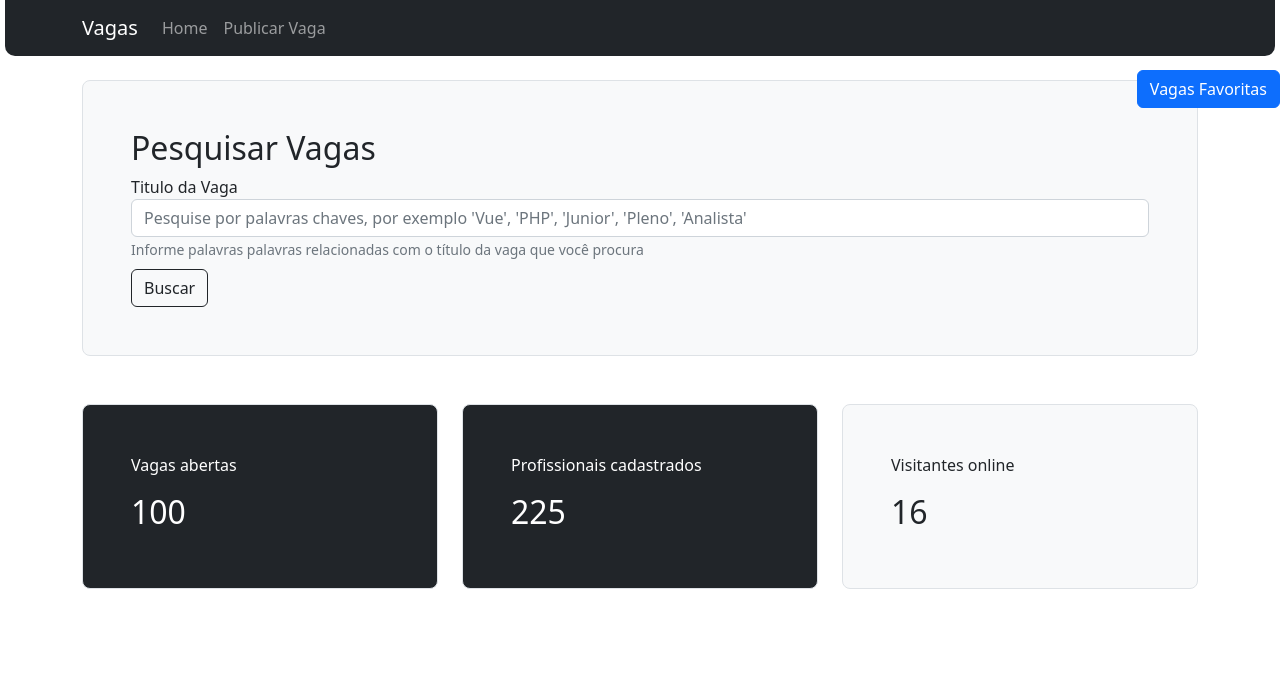
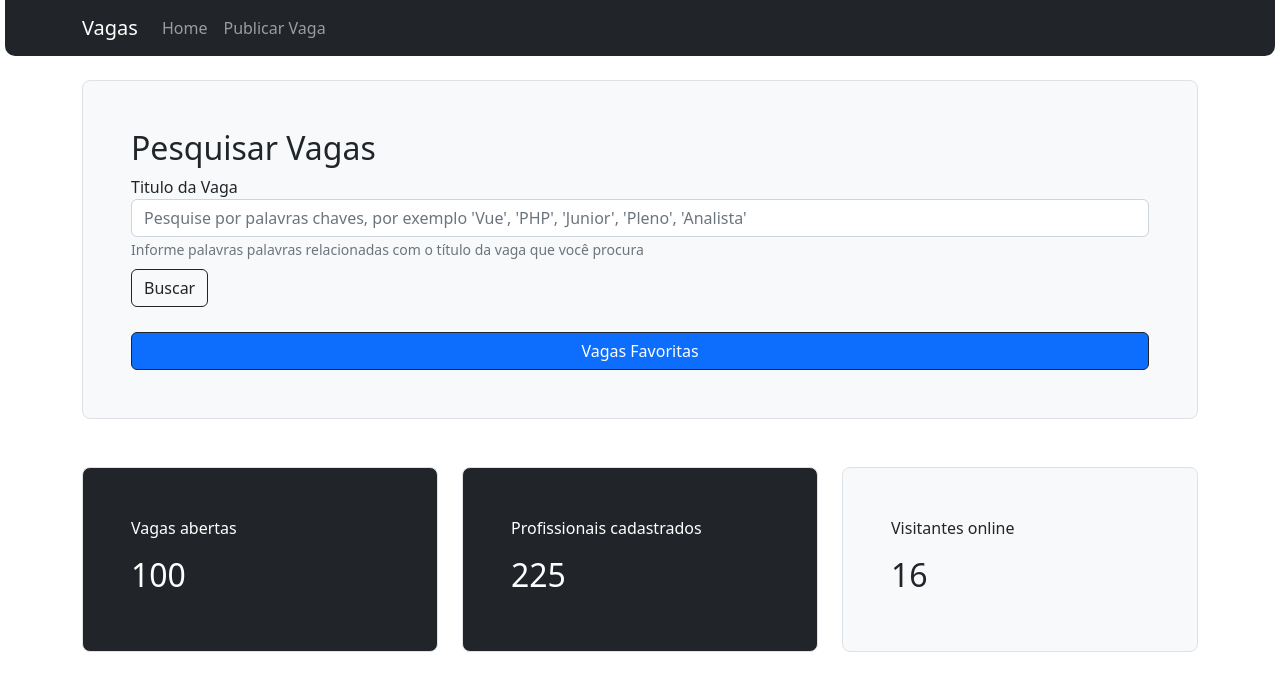
Before and after one commit to SamuelPereiraBrandao/Projeto-Vagas-Vue, a Vue app: page / in a window 1280 px wide. Shown: the top 690 px of the page. Built offline with nearby package versions, Linux system fonts and the light colour scheme.

Commit message:
add favoritar e desfavoritar

```diff
--- a/src/App.vue
+++ b/src/App.vue
@@ -1,7 +1,8 @@
 <template>
   <div>
-    <vagas-favoritas></vagas-favoritas>
+
     <TopoSite @navegar="componente = $event" />
+
     <ConteudoSite v-if="visibilidade" :conteudo="componente"></ConteudoSite>
   </div>
 </template>
@@ -9,7 +10,6 @@
 <script>
 import ConteudoSite from "@/components/layouts/ConteudoSite.vue"; // @ = src
 import TopoSite from "@/components/layouts/TopoSite.vue";
-import VagasFavoritas from "@/components/comuns/VagasFavoritas.vue"
 
 export default {
   name: "App",
@@ -21,7 +21,7 @@ export default {
   components: {
     TopoSite,
     ConteudoSite,
-    VagasFavoritas
+
   },
 };
 </script>
--- a/src/components/comuns/PesquisarVaga.vue
+++ b/src/components/comuns/PesquisarVaga.vue
@@ -8,19 +8,28 @@
           <input class="form-control" type="text" name="" id=""
             placeholder="Pesquise por palavras chaves, por exemplo 'Vue', 'PHP', 'Junior', 'Pleno', 'Analista'" />
           <small class="form-text text-muted">Informe palavras palavras relacionadas com o título da vaga que
-            você procura</small>
+            você procura </small>
         </div>
       </div>
     </div>
     <div class="row">
       <div class="col">
-        <button class="btn btn-outline-dark mt-2">Buscar</button>
+        <div>
+                <button class="btn btn-outline-dark mt-2">Buscar </button>
+        <vagas-favoritas />
+        </div>
+
       </div>
     </div>
   </div>
 </template>
 <script>
+import VagasFavoritas from "@/components/comuns/VagasFavoritas.vue"
 export default {
+
   name: "PesquisarVaga",
+    components: {
+    VagasFavoritas
+  },
 };
 </script>
--- a/src/components/comuns/Vaga.vue
+++ b/src/components/comuns/Vaga.vue
@@ -7,14 +7,13 @@
           </div>
           <div>
             <div class="form-check form-switch">
-              <input type="checkbox" class="form-check-input">
+              <input type="checkbox" class="form-check-input" v-model="favoritada">
               <label for="" class="form-check-label">Favoritar</label>
-              <button class="btn btn-danger" @click="dispararEventoMitt()">teste</button>
             </div>
           </div>
         </div>
       </div>
-      </div>
+    </div>
     <div class="card-body">
       <p>{{ descricao }}</p>
     </div>
@@ -27,6 +26,9 @@
 <script>
 export default {
   name: "PagVaga",
+  data: () => ({
+    favoritada: false
+  }),
   //props: ["titulo", "descricaoVaga", "salario", "modalidade", "tipo", "publicacao"],
   props: {
     titulo: {
@@ -84,9 +86,18 @@ export default {
       return dataPublicacao.toLocaleDateString("pt-BR");
     },
   },
-  methods:{
-    dispararEventoMitt(){
-      this.emitter.emit('eventoGlobal1','Teste captura evento parâmetro')
+  methods: {
+
+  },
+  watch: {
+    favoritada(valorNovo) {
+      if (valorNovo) {
+        this.emitter.emit('favoritarVaga', this.titulo+'\n / Salario: R$ ' +this.salario)
+
+
+      } else {
+        this.emitter.emit('desfavoritarVaga', this.titulo+'\n / Salario: R$ ' +this.salario)
+      }
     }
   }
 };
--- a/src/components/comuns/VagasFavoritas.vue
+++ b/src/components/comuns/VagasFavoritas.vue
@@ -4,6 +4,7 @@
             <button class="btn btn-primary" type="button" data-bs-toggle="offcanvas" data-bs-target="#offcanvasRight"
                 aria-controls="offcanvasRight">
                 Vagas Favoritas
+
             </button>
         </div>
 
@@ -14,25 +15,46 @@
                 </h5>
                 <button type="button" class="btn-close" data-bs-dismiss="offcanvas" aria-label="Close"></button>
             </div>
-            <div class="offcanvas-body">...</div>
+            <div class="offcanvas-body">
+                <ul class="list-group">
+                    <li class="list-group-item" v-for="(vaga, index) in vagas" :key="index">{{vaga}}</li>
+                </ul>
+            </div>
         </div>
     </div>
 </template>
 <script>
 export default {
     name: "VagasFavoritas",
-    mounted(){
-        this.emitter.on('eventoGlobal1', (p) => {
-            console.log('componente vagasFavoritas: ', p)
+    data: () => ({
+        vagas: []
+    }),
+    mounted() {
+        this.emitter.on('favoritarVaga', (titulo,salario,tipo) => {
+            this.vagas.push(titulo,salario,tipo)
         })
+        this.emitter.on('desfavoritarVaga', (titulo) => {
+            let indiceArray = this.vagas.indexOf(titulo)
+            if (indiceArray !== -1) this.vagas.splice(indiceArray, 1) //remover um elemento a partir de um indice do array
+
+
+        })
+
     }
 }
+
 </script>
 <style scoped>
-.divVagasFavoritas {
-    position:absolute;
-    z-index: 1;
-    top: 70px;
-    right: 0px
+.divVagasFavoritas{
+    margin-top:25px;
+    display:flex;
+    flex-direction:column;
+
+}
+button{
+    border-color:#212529;
+}
+button:hover{
+    border-color:#212529;
 }
 </style>
```
